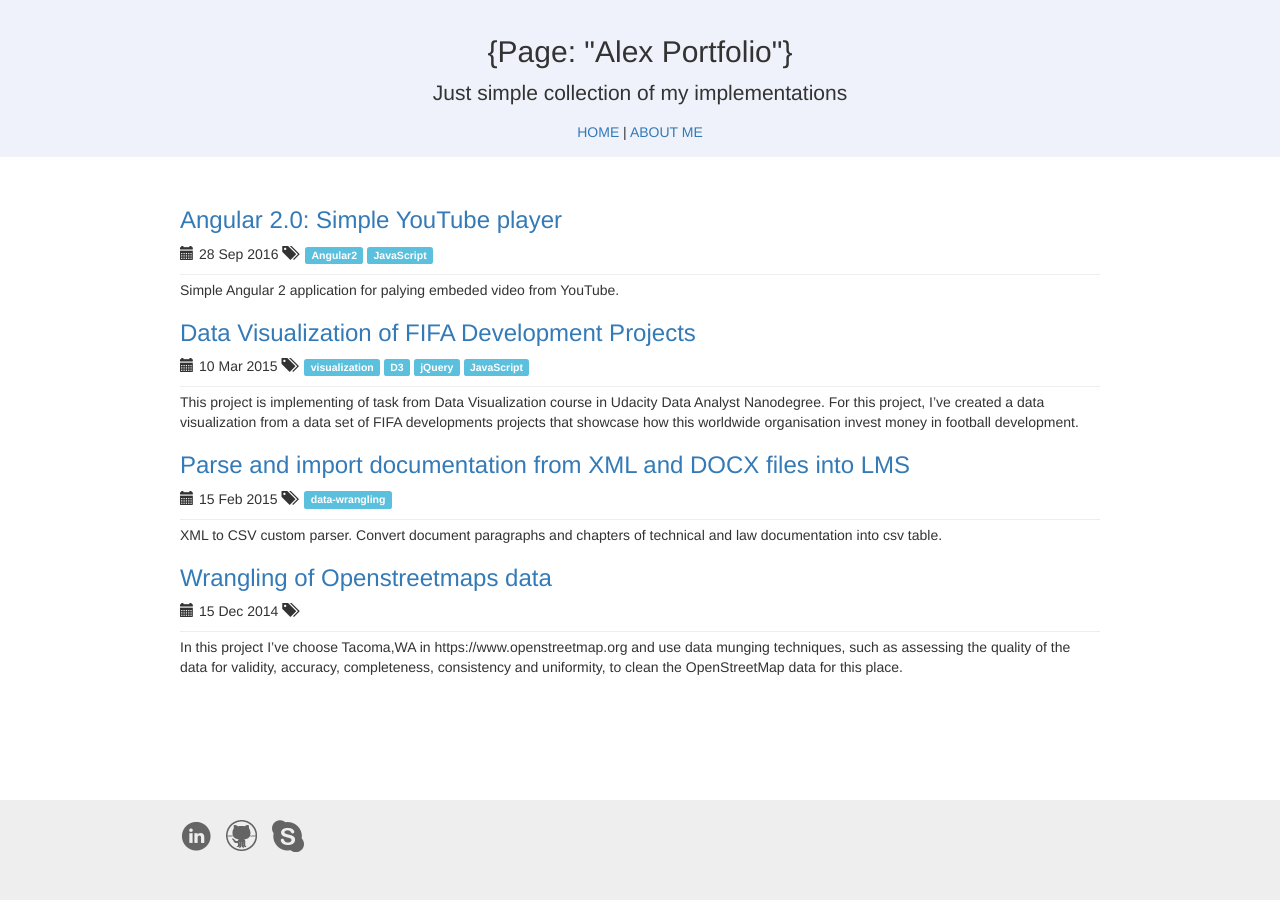
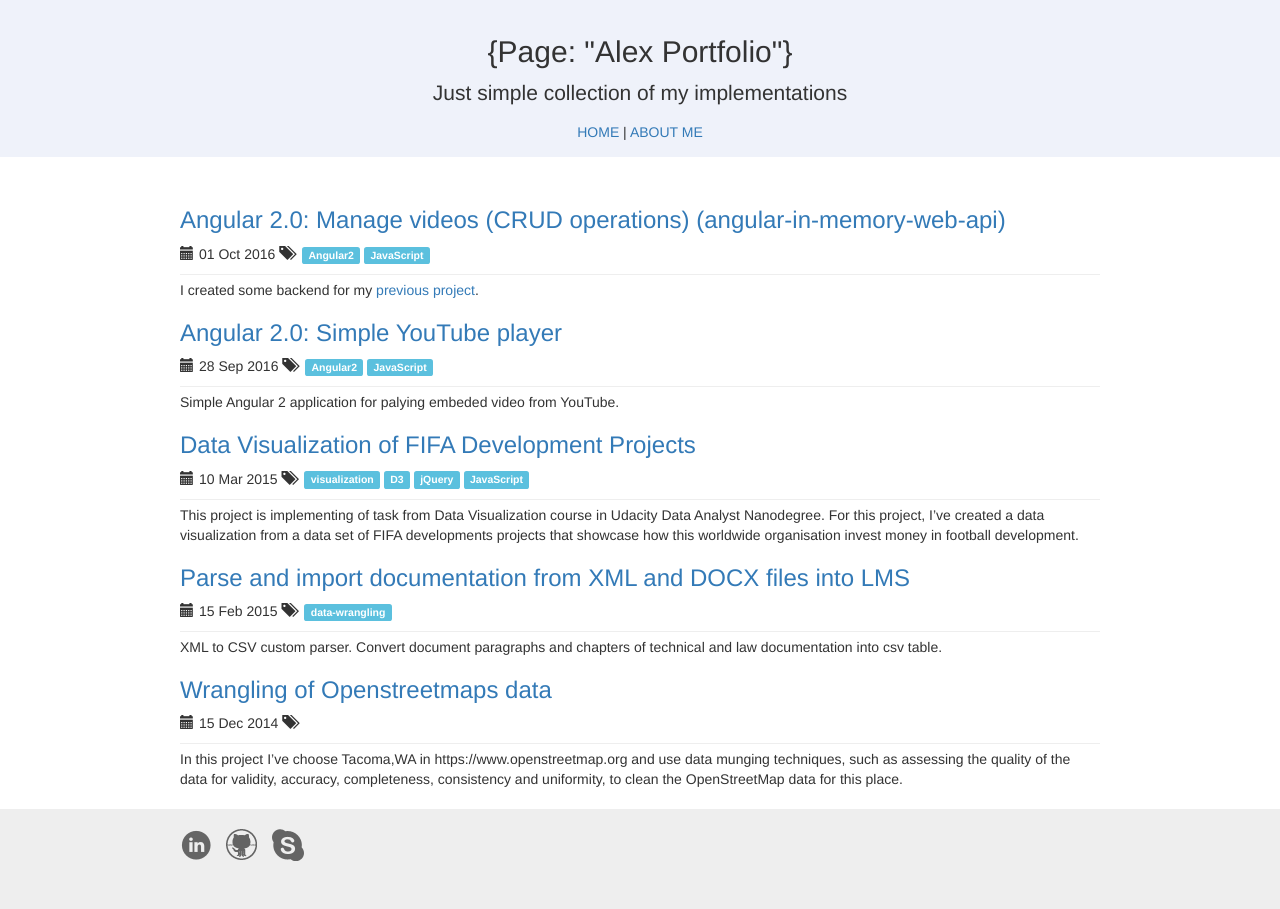
Before and after one commit to alexbra/alexbra.github.io, a Jekyll site: the page built from index.html, in a window 1280 px wide. Built offline with Jekyll 4.4.1, drawn with Linux system fonts in a browser that asks for light colours.

Commit message:
add new post

````diff
--- /dev/null
+++ b/_posts/2016-10-01-projects.ytplayer-manage.md
@@ -0,0 +1,34 @@
+---
+layout:     post
+title:      "Angular 2.0: Manage videos (CRUD operations) (angular-in-memory-web-api)"
+date:       2016-10-01 12:00:00
+tags:
+- Angular2
+- JavaScript
+source_url: https://github.com/alexbra/ytplayer-manage
+---
+
+I created some backend for my <a href="https://github.com/alexbra/ytplayer">previous project</a>.
+<!--more-->
+
+In this application I used Angular Forms and angular-in-memory-web-api to manage list of videos.
+
+## Sample page
+![main page](../img/ytplayer_manage1.JPG "Main page")
+
+## Installation
+
+```bash
+git clone  https://github.com/alexbra/ytplayer-manage  my-proj
+cd my-proj
+npm i
+npm start
+```
+
+## TODO:
+
+1. Change list of video Sorting by code DESC
+2. Add Buttons to change order (up and down)
+3. Add button Get info from YouTube
+4. Create Loader gif
+5. Ddd to router fall back in case of 404
````
Also changed, not shown: _posts/2016-09-28-projects.ytplayer.md (+1 -1 lines), img/ytplayer_manage1.JPG (added), 1 other file.
